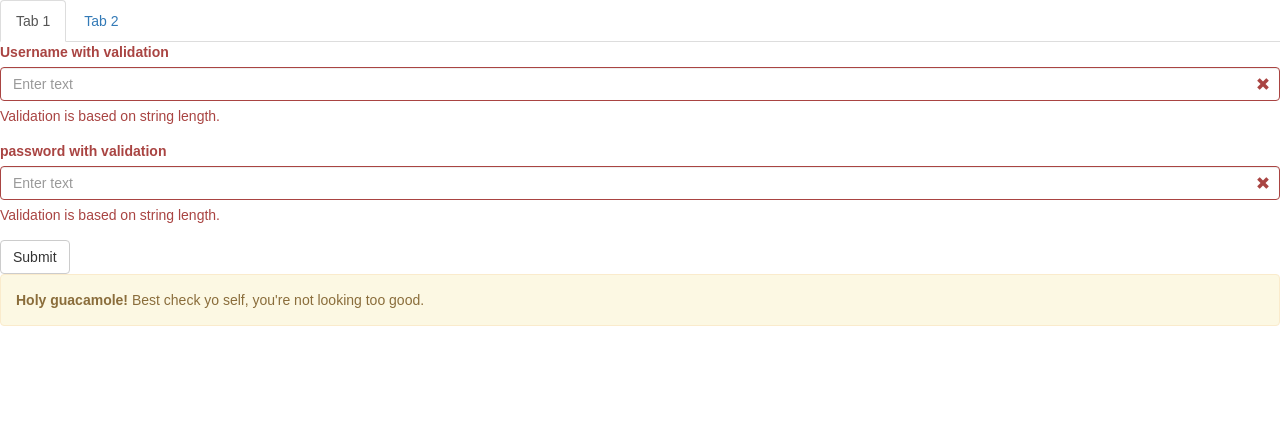
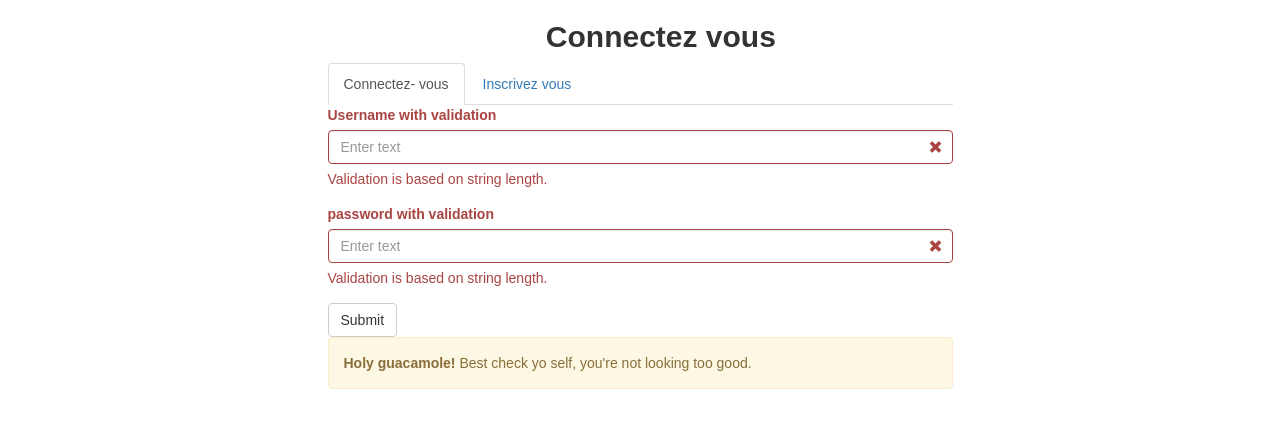
Before and after one commit to louis1509/projetCourseListe, a React (Create React App) app in the folder frontend/: page /Login in a window 1280 px wide. Shown: the top 428 px of the page. Built offline with nearby package versions, Linux system fonts and the light colour scheme.

Commit message:
[FRONT] improve display of logon container with bootstrap

```diff
--- a/frontend/src/components/login/LogonContainer.js
+++ b/frontend/src/components/login/LogonContainer.js
@@ -1,25 +1,37 @@
 'use strict';
 import React, {Component} from 'react';
-import  {Tabs, Tab} from 'react-bootstrap';
+import  {Tabs, Tab, Row, Col} from 'react-bootstrap';
 import Login from "./loginForm/Login";
 class LogonContainer extends React.Component {
     constructor(props, context) {
         super(props, context);
+        this.login           ="Connectez- vous";
+        this.registration    ="Inscrivez vous";
      }
         render(){
             return (
+                <div>
+                    <Row className="show-grid">
+                        <Col sm={6} smOffset={3}>
+                            <Row>
+                                <Col sm={6} smOffset={4}>
+                                    <h2><strong>Connectez vous</strong></h2>
+                                </Col>
+                             </Row>
                              <Tabs
                                // activeKey={this.state.key}
                                // onSelect={this.handleSelect}
-                    id="controlled-tab-example"
-                >
-                    <Tab eventKey={1} title="Tab 1">
+                                id="controlled-tab-example">
+                                <Tab eventKey={1} title={this.login}>
                                     <Login/>
                                 </Tab>
-                    <Tab eventKey={2} title="Tab 2">
+                                <Tab eventKey={2} title={this.registration}>
                                     Tab 2 content
                                 </Tab>
                             </Tabs>
+                        </Col>
+                      </Row>
+                  </div>
             );
         }
 
```
Also changed, not shown: frontend/src/components/login/registrationForm/Registration.js (+15 -0 lines). Lines whose indentation alone changed are shown as unchanged.
